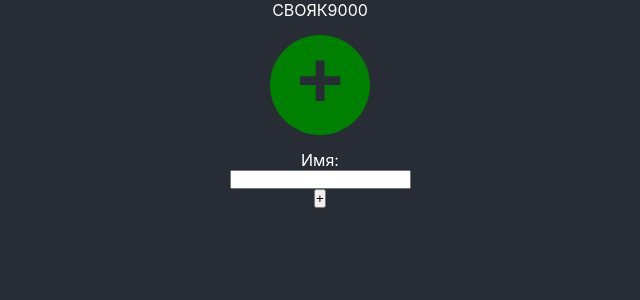
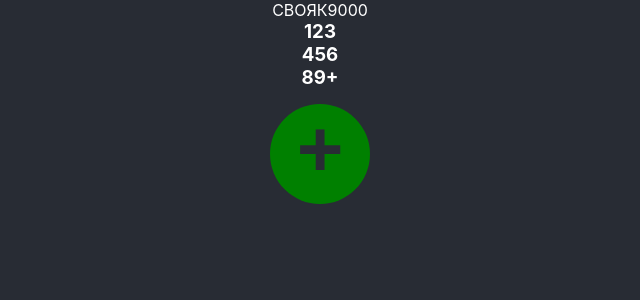
Before and after one commit to rosyurch/rachinsky, a React (Create React App) app: page / in a window 1280 px wide. Shown: the top 300 px of the page, without its empty margins (320-960 px from the left). Built offline with nearby package versions, Linux system fonts and the light colour scheme.

Commit message:
adding players to state works

```diff
--- a/src/AddPlayerPopup.css
+++ b/src/AddPlayerPopup.css
@@ -4,4 +4,26 @@
     align-items: center;
     width: 80%;
     margin: auto;
+    padding: 5px 0;
+    border: 1px green solid;
+    border-radius: 20px;
 }
+
+.add-popup_input {
+    padding: 12px;
+    width: 90%;
+    font-size: 1.2em;
+    background-color: #282c34;
+    color: #fff;
+    border: 1px yellowgreen solid;
+    border-radius: 8px;
+}
+
+.add-popup_button {
+    width: 3em;
+    margin: 5px 0;
+    font-size: 2em;
+    color: #fff;
+    background-color: green;
+    border: 1px solid yellowgreen;
+}
--- a/src/AddPlayerPopup.jsx
+++ b/src/AddPlayerPopup.jsx
@@ -1,20 +1,12 @@
-import React, { useState } from 'react';
+import React from 'react';
 import './AddPlayerPopup.css';
 
-function AddPopup({ add }) {
-    const [name, setName] = useState('');
-
+function AddPopup({ add, change }) {
     return (
-        <form className="add-popup" onClick={add}>
+        <form className="add-popup" onSubmit={add}>
             <label htmlFor="playerName">Имя:</label>
-            <input
-                name="playerName"
-                type="text"
-                onChange={e => {
-                    setName(e.target.value);
-                }}
-            />
-            <button>+</button>
+            <input className="add-popup_input" name="playerName" type="text" onChange={change} autoFocus required />
+            <button className="add-popup_button">+</button>
         </form>
     );
 }
--- a/src/App.js
+++ b/src/App.js
@@ -1,31 +1,49 @@
 import React, { useState } from 'react';
 import './App.css';
-import './AddPlayerPopup';
+import './AddPlayerPopup.css';
 import AddPlayerPopup from './AddPlayerPopup';
+import generateId from './id'; // only for a one game
 
 function App() {
-    const [players, setPlayers] = useState([]);
-    const [addPopupIsOpened, setAddPopupIsOpened] = useState(true);
+    const [players, setPlayers] = useState([
+        { id: 0, name: '123', answers: [] },
+        { id: 1, name: '456', answers: [] },
+        { id: 9, name: '89+', answers: [] },
+    ]);
+    const [addPopupIsOpened, setAddPopupIsOpened] = useState(false);
+    const [name, setName] = useState(''); // for getting player name form popup
 
     const addPlayerSubmit = e => {
         e.preventDefault();
-        console.log(e.target.playerName.value);
-        // setAddPopupIsOpened(false);
+        const id = generateId(players);
+        setPlayers([...players, { id, name, answers: [] }]);
+        setAddPopupIsOpened(false);
     };
 
     const addPlayerButtonHandle = e => {
-        // console.log('button click');
-        // setAddPopupIsOpened(true);
+        setAddPopupIsOpened(true);
+    };
+
+    const getNameFromInput = e => {
+        setName(e.target.value);
     };
 
     return (
         <div className="App">
             <header className="header">Свояк9000</header>
+            <div className="score-field">
+                {players.map(player => (
+                    <div>
+                        <h3>{player.name}</h3>
+
+                    </div>
+                ))}
+            </div>
             <div className="add-player-wrap">
                 <button className="add-player" onClick={addPlayerButtonHandle}>
                     <span className="plus-sign">+</span>
                 </button>
-                {addPopupIsOpened && <AddPlayerPopup add={addPlayerSubmit} />}
+                {addPopupIsOpened && <AddPlayerPopup add={addPlayerSubmit} change={getNameFromInput} />}
             </div>
         </div>
     );
--- /dev/null
+++ b/src/id.js
@@ -0,0 +1,6 @@
+const generateId = players => {
+    const max = players.map(p => p.id).reduce((acc, cur) => (acc > cur ? acc : cur), 0);
+    return players.length === 0 ? 0 : max + 1; // starts with 0
+};
+
+export default generateId;
```
